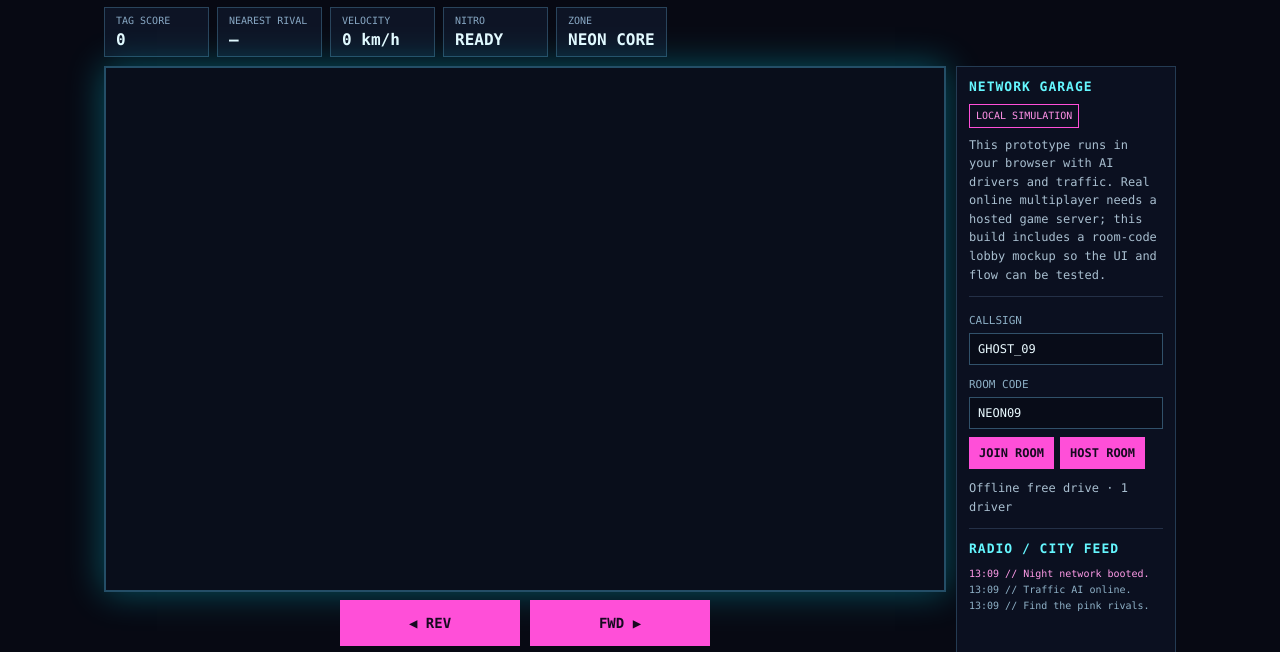
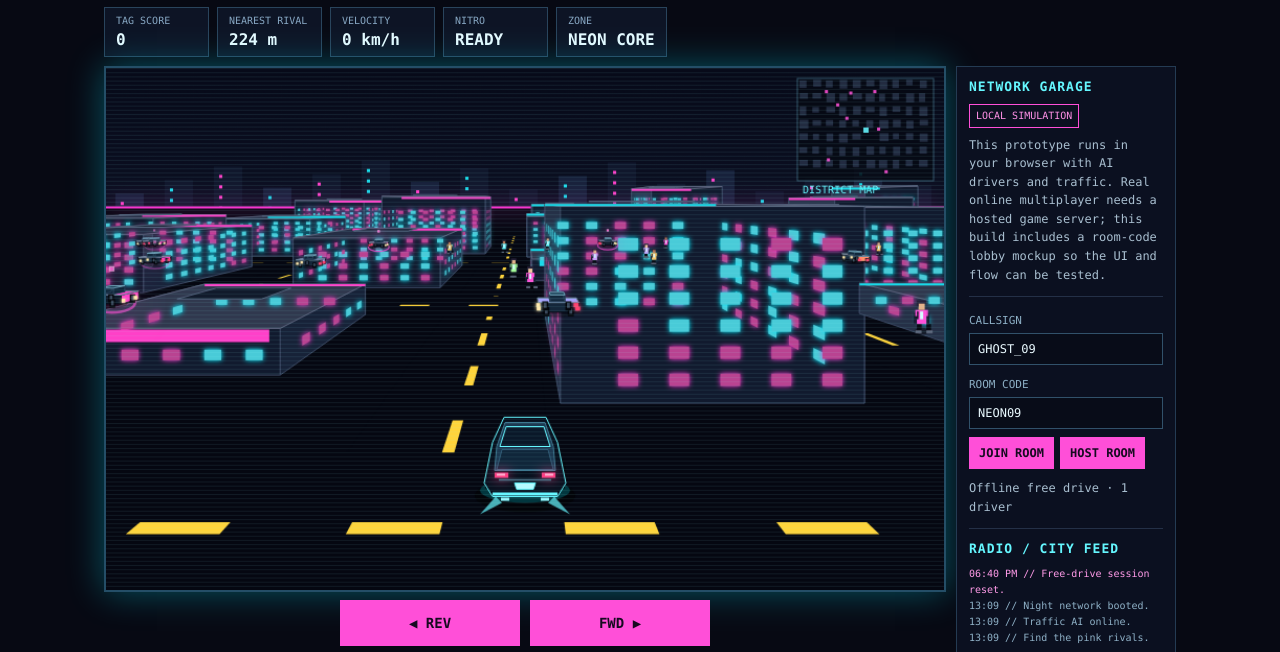
Before and after one commit to yazzy04-dev/neon-tag, a website: page index.html in a window 1280 px wide. Shown: the part 73-725 px from the top of the page. Drawn offline with Linux system fonts and the light colour scheme; animation ran at ten frames a second.

Commit message:
Fix JavaScript line breaks so game renders

```diff
--- a/index.html
+++ b/index.html
@@ -21,7 +21,8 @@
 <script>
 (()=>{
 const c=document.getElementById('game'),x=c.getContext('2d');x.imageSmoothingEnabled=false;
-const CW=800,CH=500,world={w:2400,h:1800},keys={};let player,cars,traffic,buildings,pedestrians,cache,particles,score,nitro,nitroCD,cam={x:0,y:0,a:-Math.PI/2},last=0,joined=false,room='NEON09',name='GHOST_09',elapsed=0;\nlet socket=null,remotePlayers=new Map(),netSendTimer=0,tagCooldown=new Map();
+const CW=800,CH=500,world={w:2400,h:1800},keys={};let player,cars,traffic,buildings,pedestrians,cache,particles,score,nitro,nitroCD,cam={x:0,y:0,a:-Math.PI/2},last=0,joined=false,room='NEON09',name='GHOST_09',elapsed=0;
+let socket=null,remotePlayers=new Map(),netSendTimer=0,tagCooldown=new Map();
 const ui={score:document.getElementById('score'),near:document.getElementById('near'),speed:document.getElementById('speed'),nitro:document.getElementById('nitro'),zone:document.getElementById('zone'),net:document.getElementById('network'),feed:document.getElementById('feed')};
 function rnd(a,b){return a+Math.random()*(b-a)}function clamp(v,a,b){return Math.max(a,Math.min(b,v))}
 function log(s){let d=document.createElement('div');d.textContent=new Date().toLocaleTimeString([],{hour:'2-digit',minute:'2-digit'})+' // '+s;ui.feed.prepend(d);while(ui.feed.children.length>7)ui.feed.lastChild.remove()}
@@ -255,7 +256,8 @@ function draw(){
  const actors=[];
  for(let t of traffic){let p=project(t.x,t.y,0);if(p.forward>-45&&p.forward<900&&Math.abs(p.lateral)<850)actors.push({o:t,p,kind:'traffic'})}
  for(let r of cars)if(r.alive){let p=project(r.x,r.y,0);if(p.forward>-45&&p.forward<1000&&Math.abs(p.lateral)<900)actors.push({o:r,p,kind:'rival'})}
- for(let r of remotePlayers.values()){let p=project(r.x,r.y,0);if(p.forward>-45&&p.forward<1000&&Math.abs(p.lateral)<900)actors.push({o:r,p,kind:'remote'})}\n for(let ped of pedestrians){let p=project(ped.x,ped.y,0);if(p.forward>-35&&p.forward<700&&Math.abs(p.lateral)<760)actors.push({o:ped,p,kind:'ped'})}
+ for(let r of remotePlayers.values()){let p=project(r.x,r.y,0);if(p.forward>-45&&p.forward<1000&&Math.abs(p.lateral)<900)actors.push({o:r,p,kind:'remote'})}
+ for(let ped of pedestrians){let p=project(ped.x,ped.y,0);if(p.forward>-35&&p.forward<700&&Math.abs(p.lateral)<760)actors.push({o:ped,p,kind:'ped'})}
  actors.sort((a,b)=>b.p.forward-a.p.forward);
  for(let a of actors){if(a.kind==='traffic')drawCar3D(a.o,a.o.color,'#342b30');else if(a.kind==='rival'){drawTargetGlow(a.o);drawCar3D(a.o,'#ff40c9','#ffd0f5')}else if(a.kind==='remote'){drawCar3D(a.o,'#65f7ff','#d7ffff');const label=project(a.o.x,a.o.y,24);x.fillStyle='#d7ffff';x.font='10px Consolas';x.textAlign='center';x.fillText(a.o.name||'DRIVER',label.x,label.y-5);x.textAlign='left'}else drawPed3D(a.o)}
  // Player car: rear chase-camera view, with a visible roof, rear glass, bumper and tires.
```
